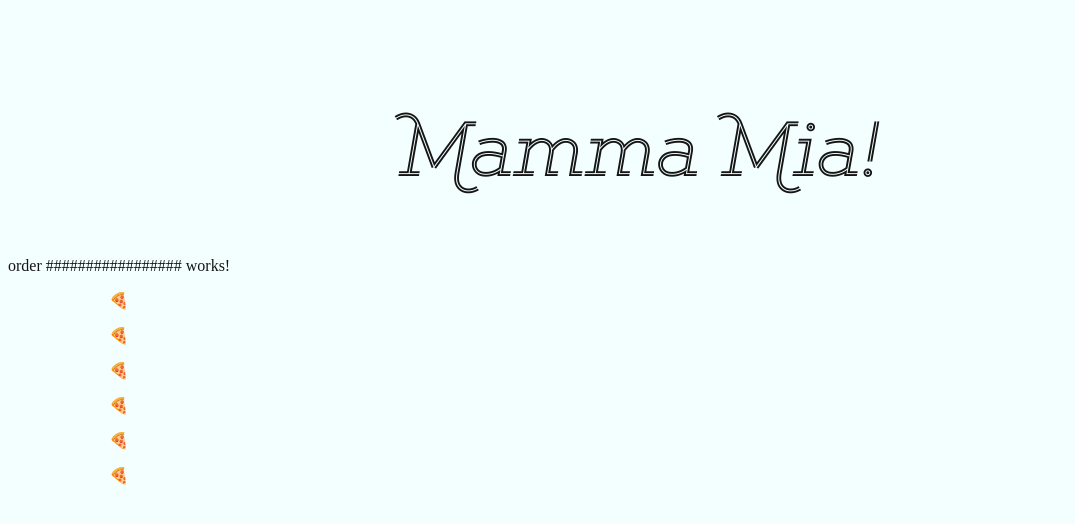
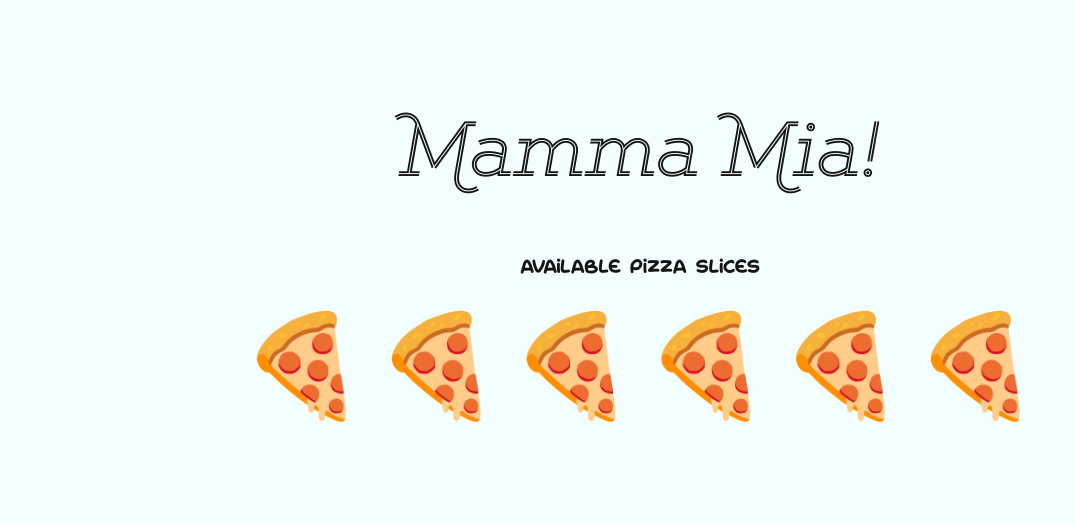
Before and after one commit to unixvb/pizzas, an Angular app: page /order in a window 1280 px wide. Shown: the top 524 px of the page, without its empty margins (0-1075 px from the left). Built offline with nearby package versions, Linux system fonts and the light colour scheme.

Commit message:
available pieces shows

```diff
--- a/src/app/modules/+order/order/order.component.html
+++ b/src/app/modules/+order/order/order.component.html
@@ -1,6 +1,9 @@
-<p>
-  order ################# works!
-</p>
-<div>
-  <p *ngFor="let piece of availablePieces | numberToArray">🍕</p>
+<div class="available-pieces__wrapper">
+  <p class="available-pieces__title">Available pizza slices</p>
+  <div class="available-pieces__box">
+    <p *ngFor="let piece of availablePieces | numberToArray;"
+       class="available-pieces__item">
+      🍕
+    </p>
+  </div>
 </div>
--- a/src/app/modules/+order/order/order.component.scss
+++ b/src/app/modules/+order/order/order.component.scss
@@ -0,0 +1,37 @@
+@import "../../../../assets/styles/variables";
+
+:host {
+  width: 100%;
+
+  .available-pieces {
+    &__wrapper {
+      width: 100%;
+      display: flex;
+      flex-wrap: wrap;
+      text-align: center;
+    }
+
+    &__title {
+      margin: 16px auto;
+      font-family: $font-rise-n-shine;
+    }
+
+    &__box {
+      width: 100%;
+      display: flex;
+    }
+
+    &__item {
+      font-size: 100px;
+      margin: 15px 5px;
+
+      &:first-child {
+        margin-left: auto;
+      }
+
+      &:last-child {
+        margin-right: auto;
+      }
+    }
+  }
+}
```
